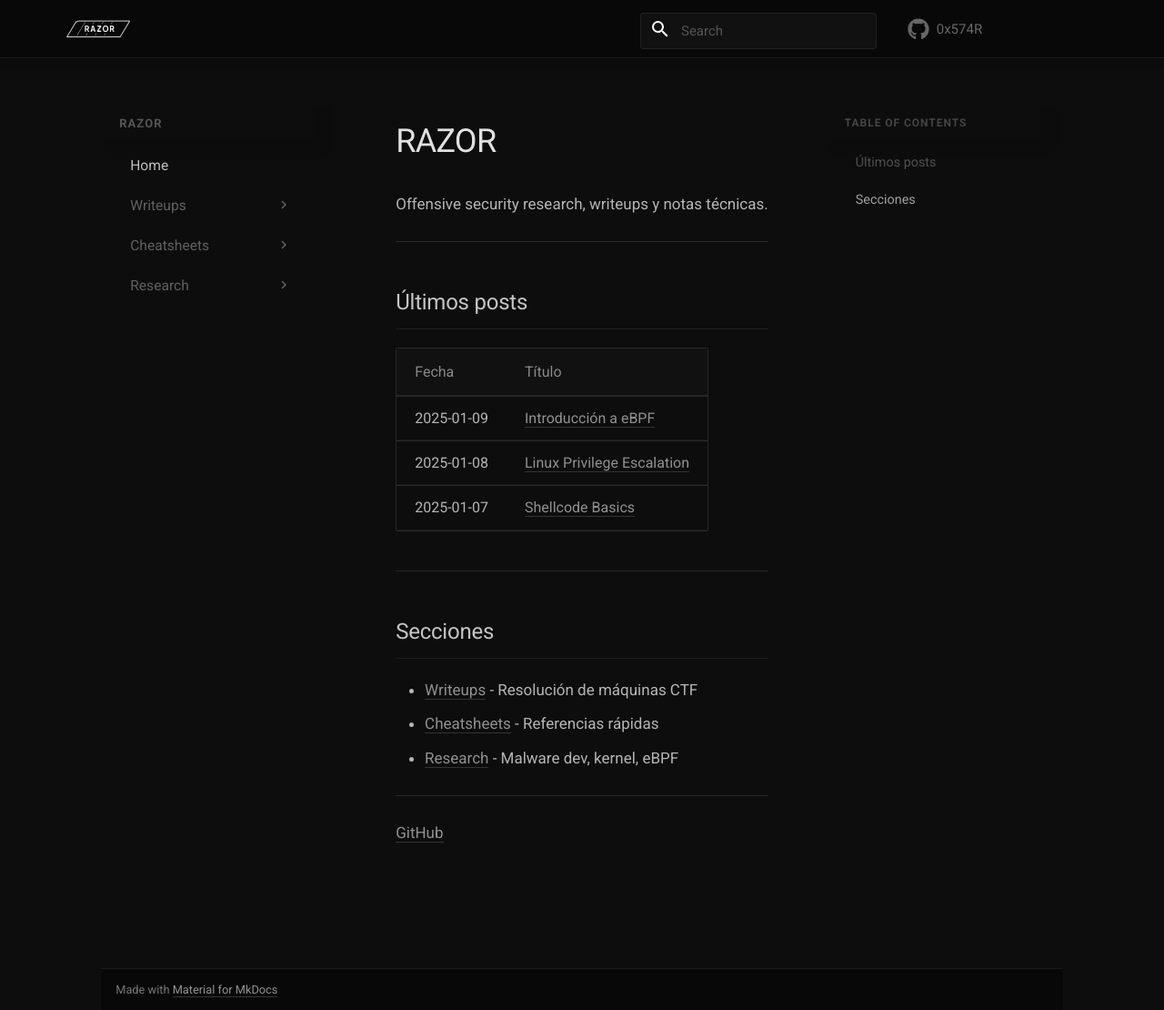
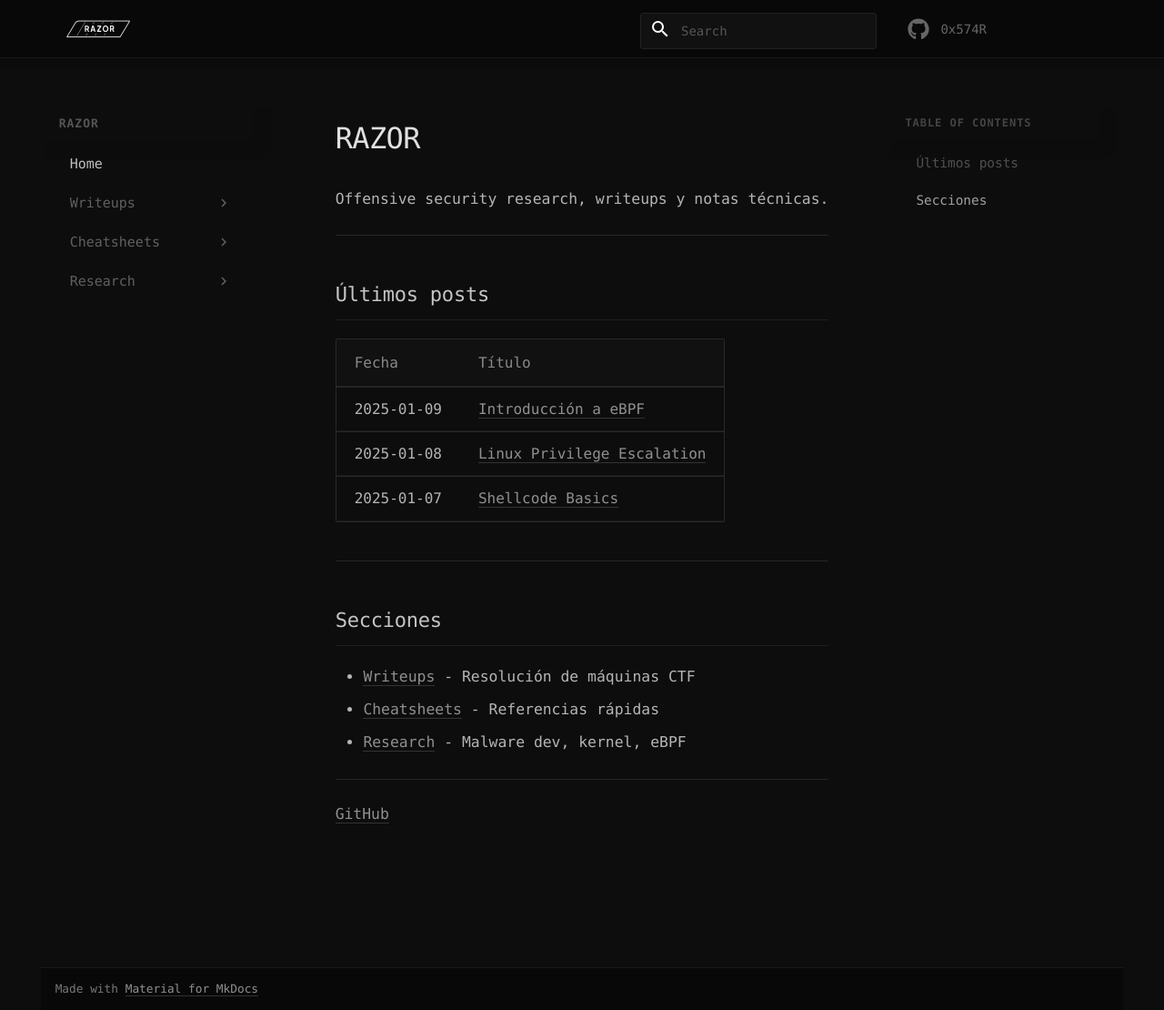
Before and after one commit to 0x574R/0x574R.github.io, an MkDocs documentation site: the page built from docs/index.md, in a window 1280 px wide and 1110 px high. Shown: the whole window at 91% size. Built offline with MkDocs 1.6.1 and Material for MkDocs 9.7.7, drawn with Linux system fonts in a browser that asks for light colours.

Commit message:
15 commit

```diff
--- a/docs/stylesheets/extra.css
+++ b/docs/stylesheets/extra.css
@@ -1,3 +1,11 @@
+/* ===== FUENTE MONOSPACE ===== */
+:root {
+  --md-text-font: "JetBrains Mono", "Fira Code", "SF Mono", "Consolas", monospace;
+  --md-code-font: "JetBrains Mono", "Fira Code", "SF Mono", "Consolas", monospace;
+}
+
+@import url('https://fonts.googleapis.com/css2?family=JetBrains+Mono:wght@300;400;500;600&display=swap');
+
 /* ===== ESQUEMA DE COLORES ===== */
 [data-md-color-scheme="slate"] {
   --md-default-bg-color: #0d0d0d;
@@ -49,7 +57,8 @@
   background-color: #111 !important;
   border: 1px solid #222 !important;
   border-radius: 3px;
-  font-size: 0.75rem;
+  font-size: 0.7rem;
+  font-family: var(--md-text-font);
   height: 2rem;
   width: 13rem;
   color: #888;
@@ -66,7 +75,8 @@
 /* GitHub */
 .md-source {
   color: #666;
-  font-size: 0.75rem;
+  font-size: 0.7rem;
+  font-family: var(--md-text-font);
 }
 
 .md-source:hover {
@@ -75,23 +85,23 @@
 
 /* ===== LAYOUT PRINCIPAL ===== */
 .md-container {
-  max-width: 1400px;
+  max-width: 1600px;
   margin: 0 auto;
 }
 
 /* Sidebar navegación - izquierda */
 .md-sidebar--primary {
-  width: 13rem;
+  width: 12rem;
 }
 
 /* Sidebar TOC - derecha */
 .md-sidebar--secondary {
-  width: 13rem;
+  width: 12rem;
 }
 
-/* ===== CONTENIDO CENTRAL - ANCHO ÓPTIMO ===== */
+/* ===== CONTENIDO CENTRAL - MÁS ANCHO ===== */
 .md-content {
-  max-width: 750px;
+  max-width: 1150px;
   margin: 0 auto;
 }
 
@@ -102,6 +112,7 @@
 /* ===== NAVEGACIÓN LATERAL ===== */
 .md-nav__title {
   font-size: 0.65rem;
+  font-family: var(--md-text-font);
   text-transform: uppercase;
   letter-spacing: 0.08em;
   color: #555;
@@ -110,7 +121,8 @@
 }
 
 .md-nav__link {
-  font-size: 0.78rem;
+  font-size: 0.75rem;
+  font-family: var(--md-text-font);
   padding: 0.35rem 0.8rem !important;
   color: #606060 !important;
   transition: color 0.15s;
@@ -145,24 +157,27 @@
   color: #a0a0a0 !important;
 }
 
-/* ===== TIPOGRAFÍA ===== */
+/* ===== TIPOGRAFÍA MONOSPACE ===== */
 .md-typeset {
-  font-size: 0.85rem;
+  font-size: 0.82rem;
+  font-family: var(--md-text-font);
   line-height: 1.7;
   color: #b5b5b5;
 }
 
 .md-typeset h1 {
-  font-size: 1.8rem;
-  font-weight: 400;
+  font-size: 1.6rem;
+  font-weight: 500;
+  font-family: var(--md-text-font);
   color: #e0e0e0;
   margin-bottom: 1.5rem;
   letter-spacing: -0.02em;
 }
 
 .md-typeset h2 {
-  font-size: 1.2rem;
+  font-size: 1.1rem;
   font-weight: 500;
+  font-family: var(--md-text-font);
   color: #c5c5c5;
   margin-top: 2.5rem;
   margin-bottom: 1rem;
@@ -171,14 +186,16 @@
 }
 
 .md-typeset h3 {
-  font-size: 1rem;
+  font-size: 0.95rem;
   font-weight: 500;
+  font-family: var(--md-text-font);
   color: #a5a5a5;
   margin-top: 1.8rem;
 }
 
 .md-typeset h4 {
-  font-size: 0.9rem;
+  font-size: 0.85rem;
+  font-family: var(--md-text-font);
   color: #909090;
 }
 
--- a/mkdocs.yml
+++ b/mkdocs.yml
@@ -10,9 +10,6 @@ theme:
     scheme: slate
     primary: black
     accent: grey
-  font:
-    text: Roboto
-    code: Roboto Mono
   logo: assets/logo.png
   favicon: assets/logo.png
   icon:
```
